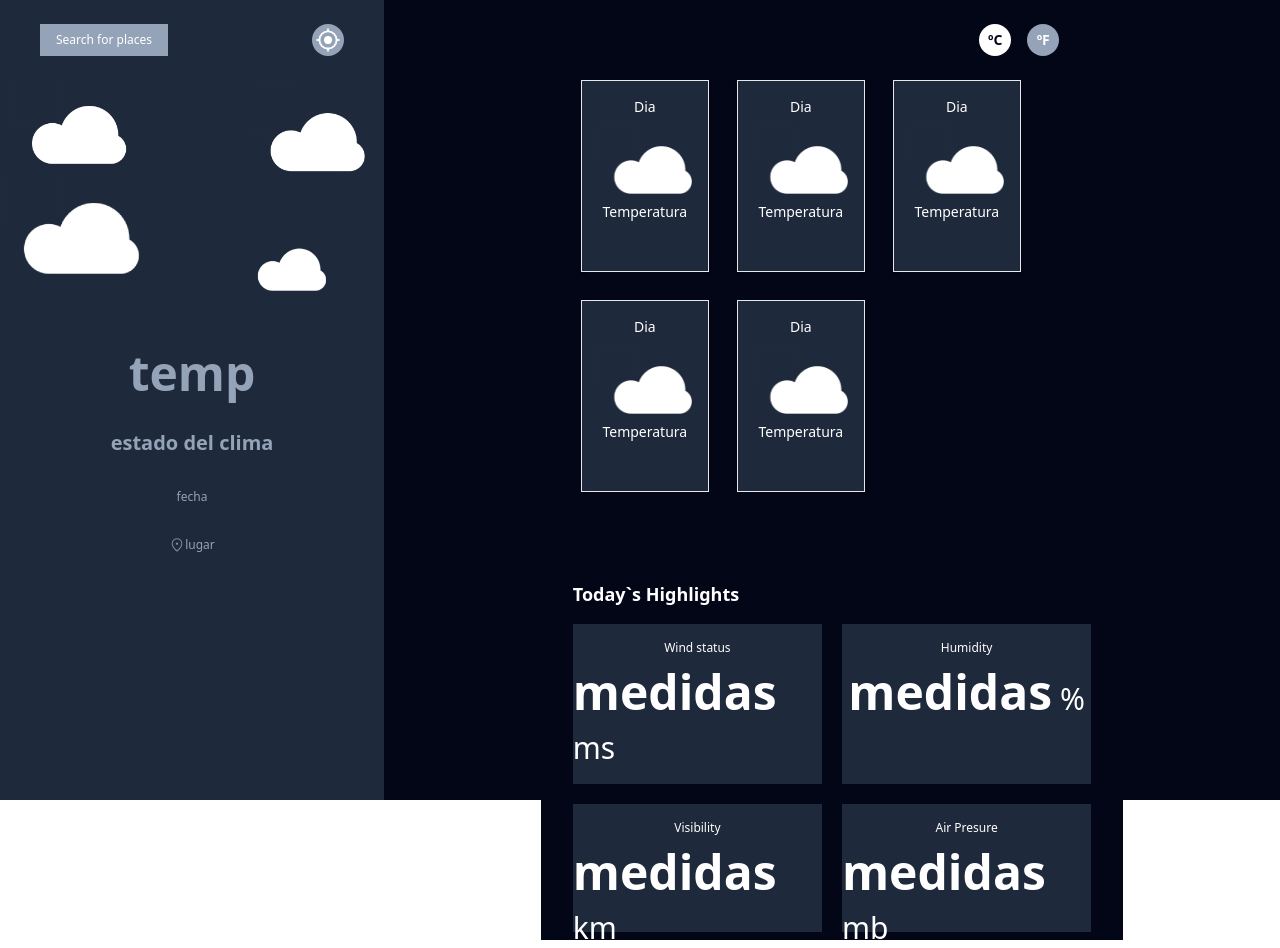
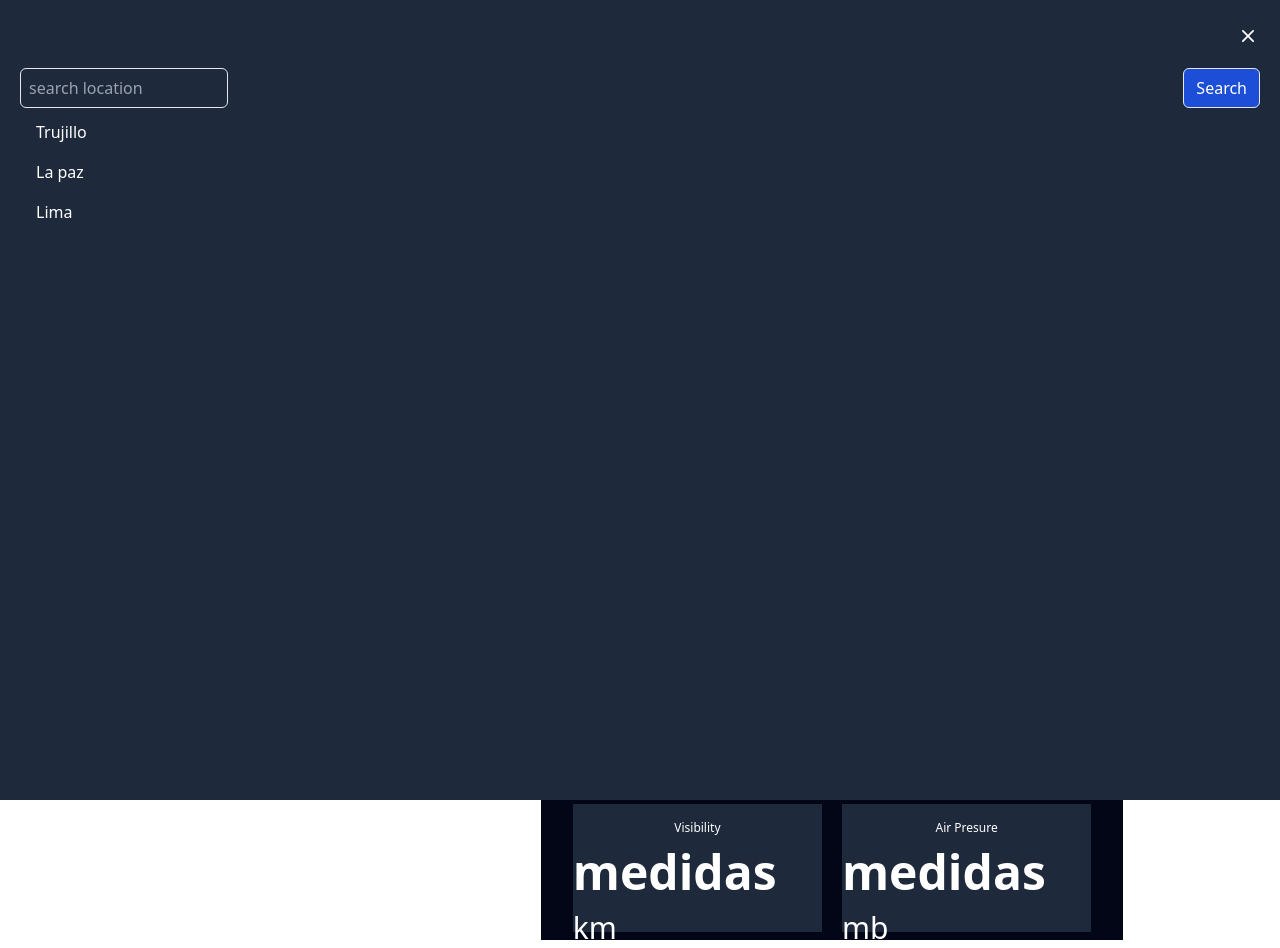
Before and after one commit to javilafoure/mini-proyecto-2, a Next.js app: page / in a window 1280 px wide. Both pictures are taken after a click on the button "Search for places". Built offline with nearby package versions, Linux system fonts and the light colour scheme.

Commit message:
detalles al diseño

```diff
--- /dev/null
+++ b/app/components/Search.jsx
@@ -0,0 +1,41 @@
+export default function Search(props) {
+    let openSearch = props.openSearch;
+    let setOpenSearch = props.setOpenSearch;
+
+    return (
+        <>
+            {
+                openSearch ? (
+                    <div className="z-10 top-0 left-0 m-0 p-0 bg-slate-800 absolute w-full h-screen">
+                        <div className="w-full px-5 py-2 flex flex-col gap-2 text-white">
+                            <button
+                                className="self-end mt-4 mb-3"
+                                onClick={ () => setOpenSearch(false) }
+                            >
+                                <svg xmlns="http://www.w3.org/2000/svg" viewBox="0 0 20 20" fill="currentColor" className="size-6">
+                                    <path d="M6.28 5.22a.75.75 0 0 0-1.06 1.06L8.94 10l-3.72 3.72a.75.75 0 1 0 1.06 1.06L10 11.06l3.72 3.72a.75.75 0 1 0 1.06-1.06L11.06 10l3.72-3.72a.75.75 0 0 0-1.06-1.06L10 8.94 6.28 5.22Z" />
+                                </svg>
+                            </button>
+                            <div className="flex w-full justify-between gap-4">
+                                <input className="text-slate-400 border rounded-md bg-slate-800 h-10 w-52 p-2" placeholder="search location" type="text" />
+                                <button className="h-10 border rounded-md px-3 py-1 bg-blue-700">Search</button>
+                            </div>
+
+                            <button className=" py-1 pl-4 text-left">
+                                Trujillo
+                            </button>
+
+                            <button className=" py-1 pl-4 text-left">
+                                La paz
+                            </button>
+
+                            <button className=" py-1 pl-4 text-left">
+                                Lima
+                            </button>
+                        </div>
+                    </div>
+                ) : null
+            }
+        </>
+    )
+}
--- a/app/main/page.jsx
+++ b/app/main/page.jsx
@@ -1,20 +1,34 @@
-import React from 'react'
+'use client'
+import React, { useState } from 'react'
+import Search from '../components/Search'
 
 function Main() {
+    const [openSearch, setOpenSearch] = useState(false)
+
     return (
         <div className='flex flex-col sm:flex-row w-screen h-screen'>
             <div className='flex flex-col w-full md:w-[30%] min-h-screen bg-slate-800'>
+                <Search
+                    openSearch={openSearch}
+                    setOpenSearch={setOpenSearch}
+                />
                 <div className='flex justify-between items-center h-20 px-10'>
-                    <button className='h-8 text-white text-xs bg-slate-400 px-4'>Search for places</button>
+                    <button className='h-8 text-white text-xs bg-slate-400 px-4'
+                        onClick={() => setOpenSearch(true)}
+                    >Search for places</button>
                     <button className='h-8 text-white rounded-full text-sm bg-slate-400 p-1'>
                         <img className="h-full w-auto" src="/location.svg" alt="" /></button>
                 </div>
-                <div>
-                    <img className='h-full' src="/others/Cloud-background.png" alt="" />
+                <div className='relative'>
+                    <img className='h-full opacity-10' src="/others/Cloud-background.png" alt="" />
+                    <img className='w-40 h-40 object-contain absolute left-1/2 -translate-x-1/2 top-1/2 -translate-y-1/2' src="/weather/04n.png" alt="" />
                 </div>
                 <div className='flex flex-col items-center justify-center h-60 gap-8 mt-10'>
 
-                    <div className='flex text-slate-400 font-bold text-5xl'>temp</div>
+                    <div className='flex text-slate-400 font-bold text-5xl'>
+                        <h2 className="text-white text-9xl font-medium">20</h2>
+                        <h3 className="text-slate-400 text-7xl">°C</h3>
+                    </div>
                     <div className='flex text-slate-400 font-bold text-xl'>estado del clima</div>
                     <div className='flex text-slate-400 text-xs'>fecha</div>
                     <div className='flex text-slate-400 text-xs'>
```
Lines whose indentation alone changed are shown as unchanged.
